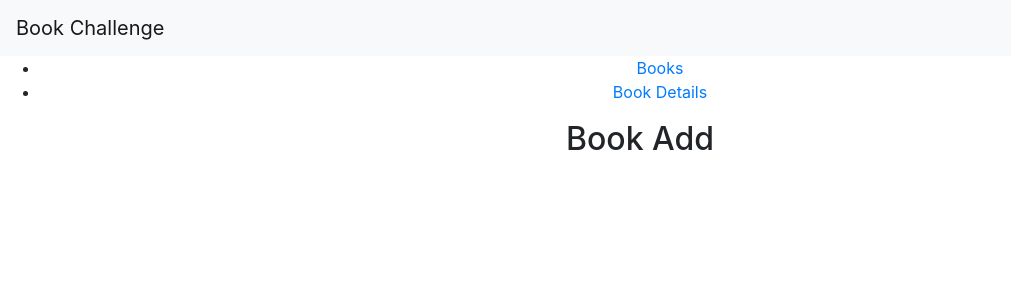
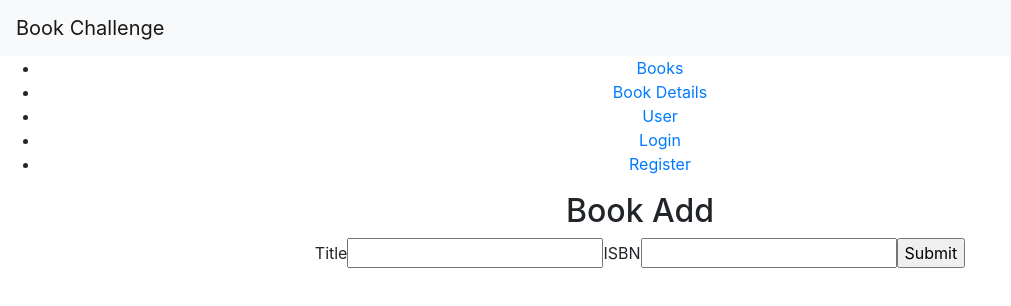
Before and after one commit to Patiopatio/bookchallenge, a React (Create React App) app: page /bookAdd in a window 1280 px wide. Shown: the top 306 px of the page, without its empty margins (0-1011 px from the left). Built offline with nearby package versions, Linux system fonts and the light colour scheme.

Commit message:
adding books to bookAdd

```diff
--- a/src/containers/App.js
+++ b/src/containers/App.js
@@ -24,6 +24,15 @@ class App extends Component {
                 <li>
                   <Link to="/books/1">Book Details</Link>
                 </li>
+                <li>
+                  <Link to="/user">User</Link>
+                </li>
+                <li>
+                  <Link to="/login">Login</Link>
+                </li>
+                <li>
+                  <Link to="/register">Register</Link>
+                </li>
               </ul>
             </nav>
             <Switch>
--- a/src/containers/BookAdd.js
+++ b/src/containers/BookAdd.js
@@ -1,10 +1,56 @@
 import React, {Component} from 'react';
+import {FormGroup, Label, Input} from 'reactstrap';
 
 class BookAdd extends Component {
+  constructor(props) {
+    super(props)
+    this.state = {
+      bookToAdd: {
+        title: '',
+        ISBN: '',
+      }
+    }
+  }
+
+  handleChange = event => {
+      const {name, value} = event.target
+
+      this.setState ({
+        bookToAdd: {[name]: value,}
+
+      })
+    }
+    submitForm = () => {
+      console.log(this.state)
+      this.props.history.push('/user')
+      // this.props.handleSubmit(this.state)
+      // this.setState(this.initialState)
+    }
+
+
   render() {
     return (
       <div>
-      <h2>Book Add</h2>
+        <h2>Book Add</h2>
+        <div>
+          <FormGroup>
+              <label>Title</label>
+                <input
+                type="text"
+                name="Title"
+                value={this.state.bookToAdd.title}
+                onChange={this.handleChange} />
+              <label>ISBN</label>
+                <input
+                type="text"
+                name="ISBN"
+                value={this.state.bookToAdd.ISBN}
+                onChange={this.handleChange} />
+                <input type="button" value="Submit" onClick={this.submitForm} />
+
+          </FormGroup>
+
+        </div>
       </div>
     )
   }
```
